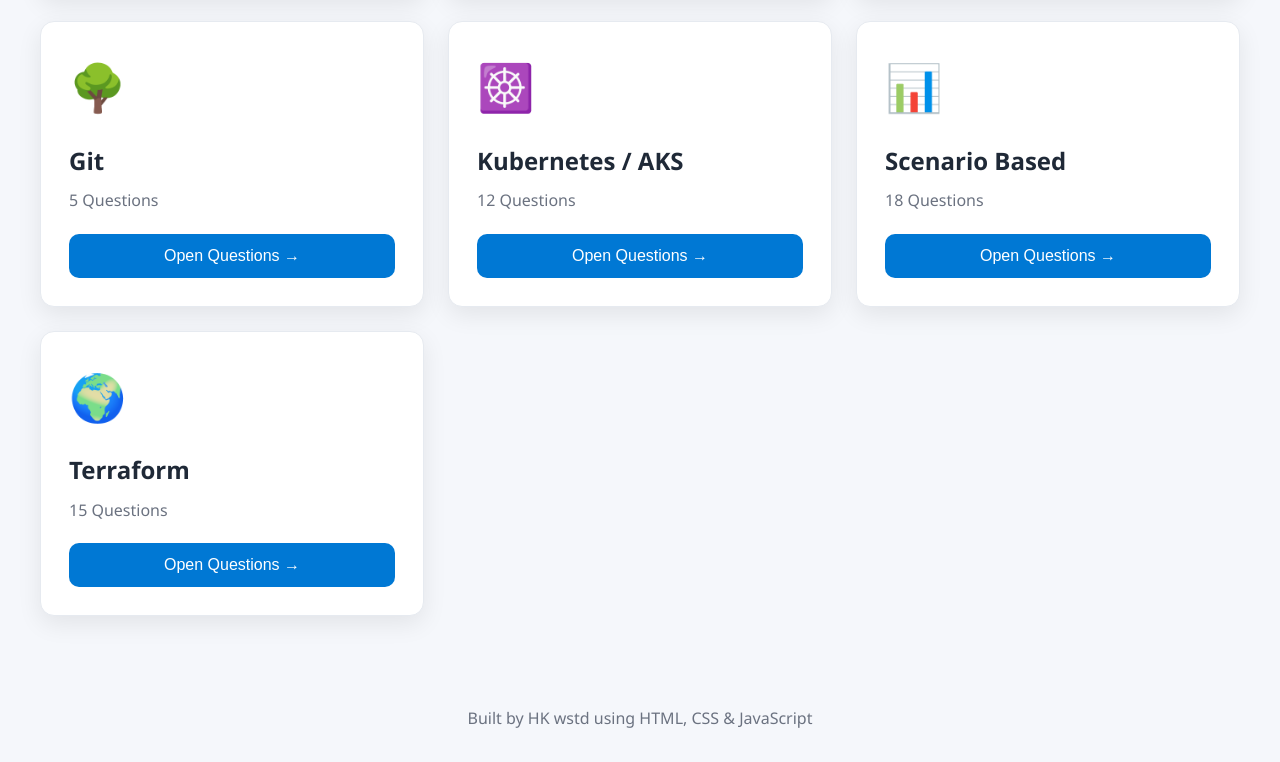
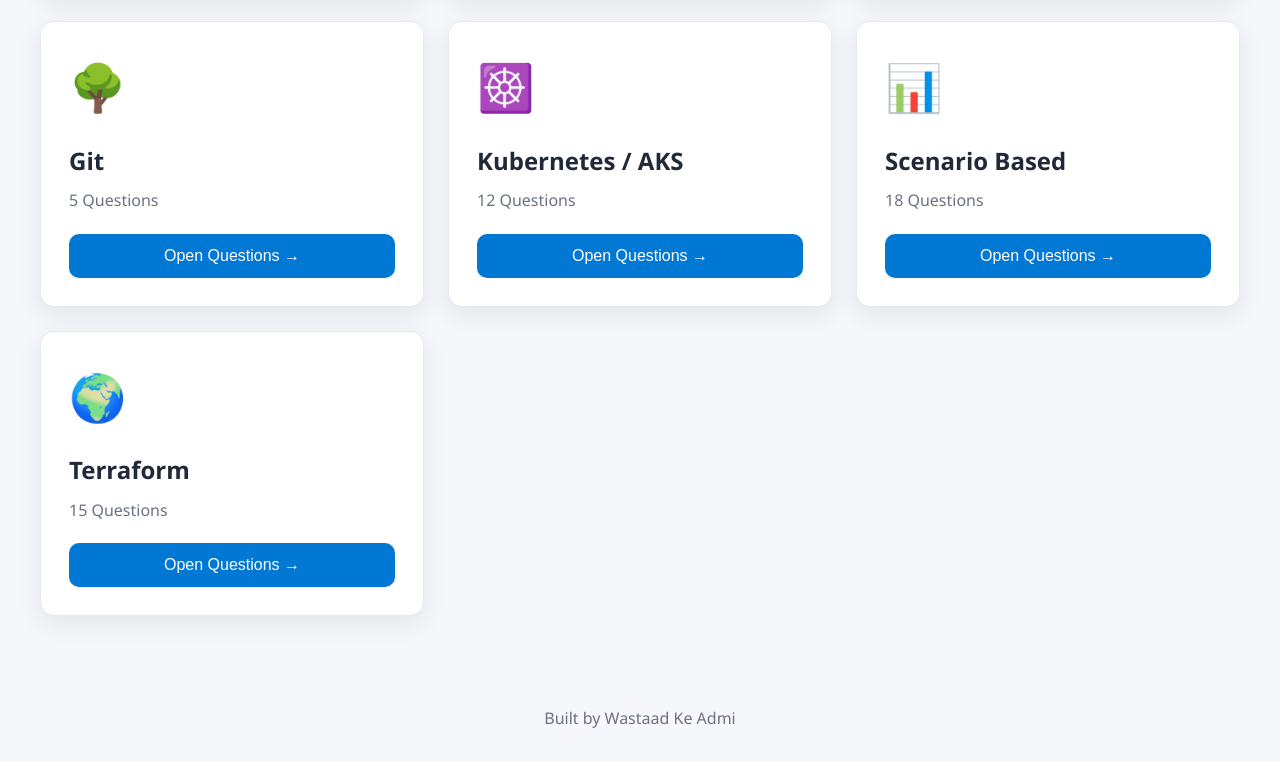
Before and after one commit to haaris292/interview-prep, a plain HTML site: page index.html in a window 1280 px wide. Shown: the part 1872-2634 px from the top of the page. Drawn offline with Linux system fonts and the light colour scheme.

Commit message:
minor change

```diff
--- a/index.html
+++ b/index.html
@@ -82,7 +82,7 @@
 
     <p>
 
-        Built by HK wstd using HTML, CSS & JavaScript
+        Built by Wastaad Ke Admi
 
     </p>
 
```
